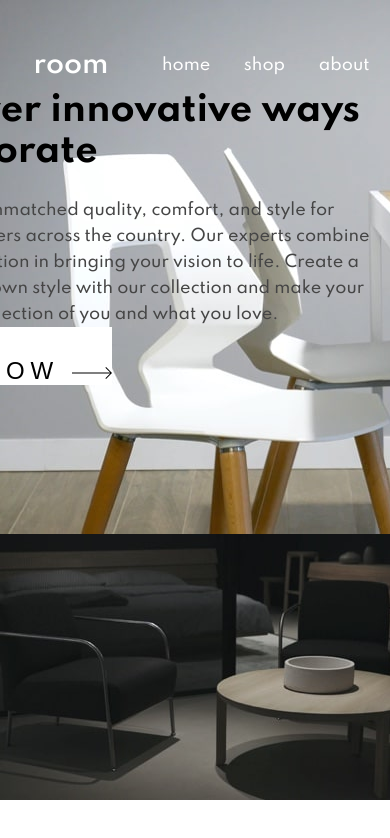
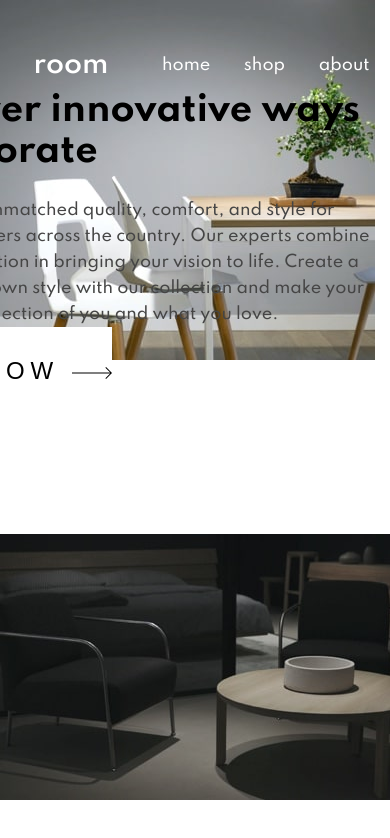
Before and after one commit to Thymoos/room-page, a React (Create React App) app: page / in a window 390 px wide. Shown: the top 838 px of the page. Built offline with nearby package versions, Linux system fonts and the light colour scheme.

Commit message:
Add image resolution change function

```diff
--- a/src/components/Slider.js
+++ b/src/components/Slider.js
@@ -1,4 +1,4 @@
-import React, {useState} from 'react';
+import React, {useState, useEffect} from 'react';
 import './Slider.css';
 import img1 from '../images/desktop-image-hero-1.jpg';
 import img2 from '../images/desktop-image-hero-2.jpg';
@@ -6,31 +6,46 @@ import img3 from '../images/desktop-image-hero-3.jpg';
 import arrowLeft from '../images/icon-angle-left.svg';
 import arrowRight from '../images/icon-angle-right.svg';
 import arrow from '../images/icon-arrow.svg';
+import mobileImg1 from '../images/mobile-image-hero-1.jpg';
+import mobileImg2 from '../images/mobile-image-hero-2.jpg';
+import mobileImg3 from '../images/mobile-image-hero-3.jpg';
 
 const slides = [
      {
         id: 0,
         h1: "Discover innovative ways to decorate",
         text: "We provide unmatched quality, comfort, and style for property owners across the country. Our experts combine form and function in bringing your vision to life. Create a room in your own style with our collection and make your property a reflection of you and what you love.",
-        img: img1
+        imgDesktop: img1,
+        imgMobile: mobileImg1
     },
     {
         id: 1,
         h1: "We are available all across the globe",
         text: "With stores all over the world, it's easy for you to find furniture for your home or place of business. Locally, we’re in most major cities throughout the country. Find the branch nearest you using our store locator. Any questions? Don't hesitate to contact us today.",
-        img: img2
+        imgDesktop: img2,
+        imgMobile: mobileImg2
     },
     {
         id: 2,
         h1: "Manufactured with the best materials",
         text: "Our modern furniture store provide a high level of quality. Our company has invested in advanced technology to ensure that every product is made as perfect and as consistent as possible. With three decades of experience in this industry, we understand what customers want for their home and office.",
-        img: img3
+        imgDesktop: img3,
+        imgMobile: mobileImg3
     }
 ]
+
+function getWindowDimensions() {
+    const { innerWidth: width, innerHeight: height } = window;
+    return {
+      width,
+      height
+    };
+  }
 
 const Slider = () => {
 
     const [slide, setSlide] = useState(slides[0]);
+    const [windowDimensions, setWindowDimensions] = useState(getWindowDimensions());
 
     const handleChangeLeft = () =>{
         const id = slide.id-1;
@@ -54,9 +69,19 @@ const Slider = () => {
         }
     }
 
+    useEffect(() => {
+        function handleResize() {
+          setWindowDimensions(getWindowDimensions());
+        }
+
+        window.addEventListener('resize', handleResize);
+        return () => window.removeEventListener('resize', handleResize);
+      }, []);
+
+
     return (
         <div className="slider">
-            <img src={slide.img} alt="our furniture" />
+            <img src={windowDimensions.width <= 500 ? slide.imgMobile : slide.imgDesktop} alt="our furniture" />
             <div className="arrows">
                 <button onClick={handleChangeLeft}><img src={arrowLeft} alt="" /></button>
                 <button onClick={handleChangeRight}><img src={arrowRight} alt="" /></button>
```
